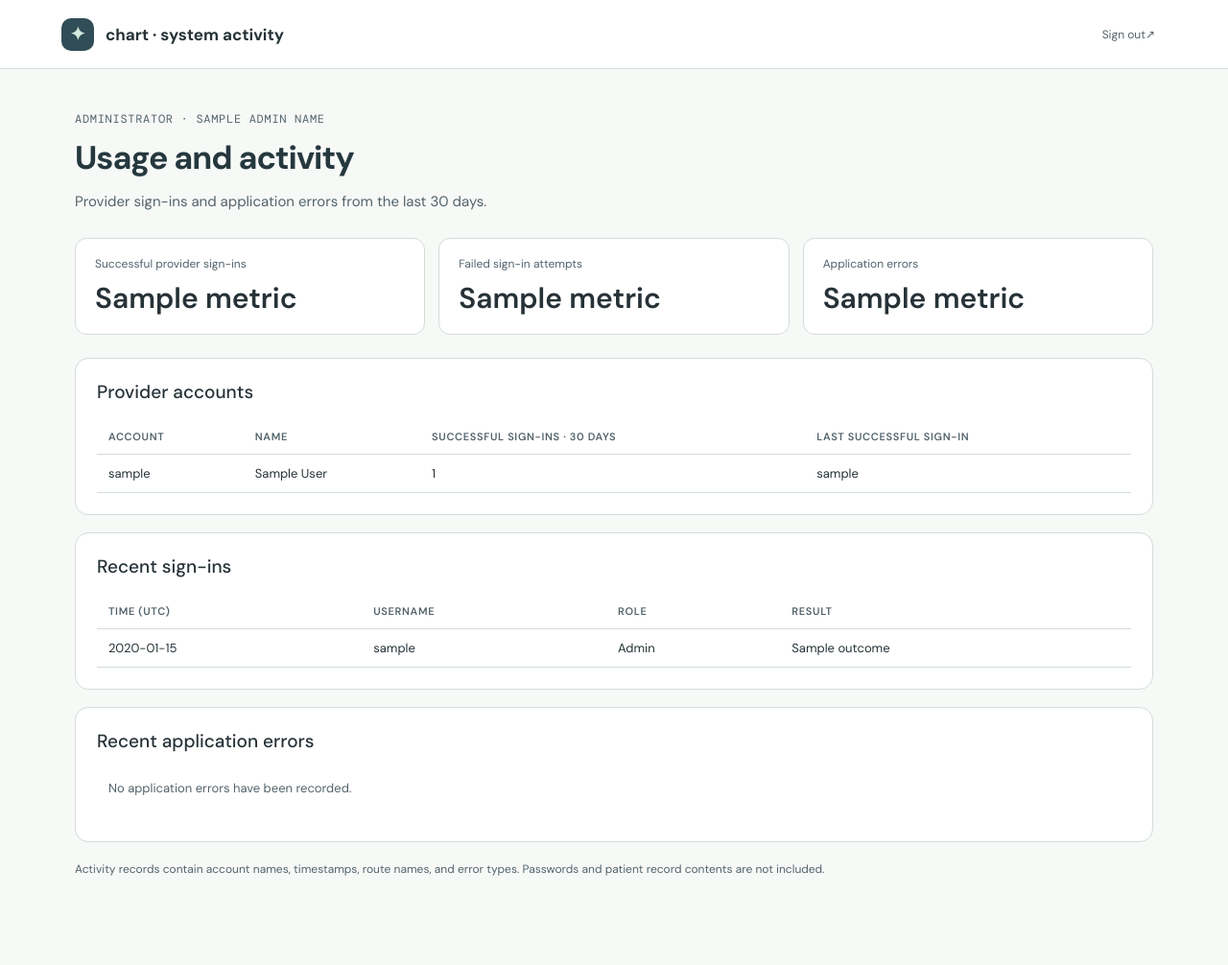
After one commit to jkomg/chart, a Flask app: template templates/admin.html in a window 1280 px wide. The commit adds this page. Shown: the whole page at 96% size. Run offline with Flask 3, Linux system fonts and the light colour scheme; the template is opened without the code that fills it: most values are stand-ins (such as "Sample title", 1, 10 or a date in 2020).

Commit message:
Add provider sign-in audit and admin dashboard

```diff
--- a/app.py
+++ b/app.py
@@ -11,6 +11,7 @@ from pathlib import Path
 import libsql
 from flask import Flask, Response, abort, jsonify, redirect, render_template, request, send_from_directory, session, url_for
 from google.cloud import storage as gcs
+from werkzeug.exceptions import HTTPException
 from werkzeug.utils import secure_filename
 
 import clinical
@@ -114,6 +115,27 @@ def init_db():
             documents TEXT NOT NULL DEFAULT '[]'
         )
     """)
+    conn.execute("""
+        CREATE TABLE IF NOT EXISTS admin_accounts (
+            username TEXT PRIMARY KEY,
+            password_hash TEXT NOT NULL,
+            display_name TEXT NOT NULL,
+            must_change_password INTEGER NOT NULL DEFAULT 1
+        )
+    """)
+    conn.execute("""
+        CREATE TABLE IF NOT EXISTS audit_events (
+            id INTEGER PRIMARY KEY,
+            created_at TEXT NOT NULL DEFAULT (datetime('now')),
+            username TEXT NOT NULL DEFAULT '',
+            actor_role TEXT NOT NULL,
+            event_type TEXT NOT NULL,
+            outcome TEXT NOT NULL,
+            endpoint TEXT NOT NULL DEFAULT '',
+            detail TEXT NOT NULL DEFAULT ''
+        )
+    """)
+    conn.execute("CREATE INDEX IF NOT EXISTS audit_events_recent ON audit_events (created_at, event_type, actor_role)")
     conn.commit()
     vitals.init_schema(conn)
     genetics.init_schema(conn)
@@ -175,6 +197,30 @@ def provider_account(username: str | None = None):
     ).fetchone()
 
 
+def admin_account(username: str | None = None):
+    username = username or session.get('user', '')
+    if not username:
+        return None
+    return get_db().execute(
+        'SELECT username, password_hash, display_name, must_change_password FROM admin_accounts WHERE username = ?',
+        (username,),
+    ).fetchone()
+
+
+def record_audit_event(username: str, actor_role: str, event_type: str, outcome: str,
+                       endpoint: str = '', detail: str = ''):
+    """Persist minimal operational events without passwords, request bodies, or patient details."""
+    try:
+        conn = get_db()
+        conn.execute(
+            'INSERT INTO audit_events (username, actor_role, event_type, outcome, endpoint, detail) VALUES (?, ?, ?, ?, ?, ?)',
+            (username[:80], actor_role[:20], event_type[:40], outcome[:20], endpoint[:120], detail[:120]),
+        )
+        conn.commit()
+    except Exception as error:
+        app.logger.error('Could not write operational audit event (%s)', type(error).__name__)
+
+
 def is_provider():
     return bool(session.get('role') == 'provider')
 
@@ -229,6 +275,45 @@ def enforce_provider_password_change():
     return None
 
 
+@app.before_request
+def enforce_admin_access():
+    if session.get('role') != 'admin':
+        return None
+    if request.endpoint in {'login', 'login_post', 'logout', 'change_password', 'change_password_post', 'admin_dashboard', 'static'}:
+        account = admin_account()
+        if not account:
+            session.clear()
+            return redirect(url_for('login'))
+        if account[3] and request.endpoint not in {'change_password', 'change_password_post', 'logout', 'static'}:
+            return redirect(url_for('change_password'))
+        return None
+    account = admin_account()
+    if not account:
+        session.clear()
+        if request.path.startswith('/api/'):
+            return jsonify({'error': 'unauthorized'}), 401
+        return redirect(url_for('login'))
+    if account[3]:
+        if request.path.startswith('/api/'):
+            return jsonify({'error': 'Change your password before continuing'}), 403
+        return redirect(url_for('change_password'))
+    if request.path.startswith('/api/'):
+        return jsonify({'error': 'Admin accounts cannot access patient data'}), 403
+    return redirect(url_for('admin_dashboard'))
+
+
+@app.errorhandler(Exception)
+def log_unhandled_error(error):
+    if isinstance(error, HTTPException):
+        return error
+    endpoint = request.endpoint or 'unmatched'
+    error_type = type(error).__name__
+    record_audit_event(session.get('user', ''), session.get('role', 'unknown'),
+                       'server_error', 'error', endpoint, error_type)
+    app.logger.error('Unhandled application error at endpoint %s (%s)', endpoint, error_type)
+    return render_template('error.html'), 500
+
+
 @app.context_processor
 def inject_context():
     user = session.get("user", "")
@@ -251,56 +336,108 @@ def login_post():
     password = request.form.get("password", "")
     account = provider_account(username)
     if account and check_password(password, account[1]):
+        record_audit_event(username, 'provider', 'login', 'success', 'login_post')
         session.clear()
         session.update(user=username, role='provider', patient=account[2])
         if account[4]:
             return redirect(url_for('change_password'))
         return redirect(url_for('dashboard'))
+    admin = admin_account(username)
+    if admin and check_password(password, admin[1]):
+        record_audit_event(username, 'admin', 'login', 'success', 'login_post')
+        session.clear()
+        session.update(user=username, role='admin')
+        if admin[3]:
+            return redirect(url_for('change_password'))
+        return redirect(url_for('admin_dashboard'))
     stored_hash = USERS.get(username, "")
     if stored_hash and check_password(password, stored_hash):
+        record_audit_event(username, 'owner', 'login', 'success', 'login_post')
         session.clear()
         session["user"] = username
         next_path = request.args.get("next", "")
         if not next_path.startswith("/") or next_path.startswith("//"):
             next_path = url_for("dashboard")
         return redirect(next_path)
+    attempted_role = 'provider' if account else 'admin' if admin else 'owner' if stored_hash else 'unknown'
+    record_audit_event(username, attempted_role, 'login', 'failure', 'login_post')
     return render_template("login.html", error="That login did not match. Check your username and password and try again."), 401
 
 
 @app.get('/change-password')
 def change_password():
-    if not is_provider():
+    if not is_provider() and session.get('role') != 'admin':
         return redirect(url_for('login'))
-    return render_template('change_password.html', error=None)
+    return render_template('change_password.html', error=None,
+                           account_kind='provider' if is_provider() else 'admin')
 
 
 @app.post('/change-password')
 def change_password_post():
-    if not is_provider():
+    if not is_provider() and session.get('role') != 'admin':
         return redirect(url_for('login'))
-    account = provider_account()
+    account = provider_account() if is_provider() else admin_account()
     current = request.form.get('current_password', '')
     new = request.form.get('new_password', '')
     confirm = request.form.get('confirm_password', '')
     if not account or not check_password(current, account[1]):
-        return render_template('change_password.html', error='Current password is incorrect.'), 400
+        return render_template('change_password.html', error='Current password is incorrect.',
+                               account_kind='provider' if is_provider() else 'admin'), 400
     if len(new) < 12:
-        return render_template('change_password.html', error='Choose a password with at least 12 characters.'), 400
+        return render_template('change_password.html', error='Choose a password with at least 12 characters.',
+                               account_kind='provider' if is_provider() else 'admin'), 400
     if new == current:
-        return render_template('change_password.html', error='Choose a password different from the temporary password.'), 400
+        return render_template('change_password.html', error='Choose a password different from the temporary password.',
+                               account_kind='provider' if is_provider() else 'admin'), 400
     if new != confirm:
-        return render_template('change_password.html', error='The new passwords do not match.'), 400
+        return render_template('change_password.html', error='The new passwords do not match.',
+                               account_kind='provider' if is_provider() else 'admin'), 400
     conn = get_db()
-    conn.execute('UPDATE provider_accounts SET password_hash = ?, must_change_password = 0 WHERE username = ?',
+    table = 'provider_accounts' if is_provider() else 'admin_accounts'
+    conn.execute(f'UPDATE {table} SET password_hash = ?, must_change_password = 0 WHERE username = ?',
                  (hash_password(new), session['user']))
     conn.commit()
-    return redirect(url_for('dashboard'))
+    return redirect(url_for('dashboard' if is_provider() else 'admin_dashboard'))
 
 
 @app.post("/logout")
 def logout():
     session.clear()
     return redirect(url_for("login"))
+
+
+@app.get('/admin')
+def admin_dashboard():
+    if not session.get('user') or session.get('role') != 'admin':
+        return redirect(url_for('login'))
+    conn = get_db()
+    metrics = conn.execute("""
+        SELECT
+          SUM(CASE WHEN event_type = 'login' AND actor_role = 'provider' AND outcome = 'success' THEN 1 ELSE 0 END),
+          SUM(CASE WHEN event_type = 'login' AND outcome = 'failure' THEN 1 ELSE 0 END),
+          SUM(CASE WHEN event_type = 'server_error' THEN 1 ELSE 0 END)
+        FROM audit_events WHERE created_at >= datetime('now', '-30 days')
+    """).fetchone()
+    providers = conn.execute("""
+        SELECT p.username, p.display_name,
+          SUM(CASE WHEN e.event_type = 'login' AND e.outcome = 'success'
+                   AND e.created_at >= datetime('now', '-30 days') THEN 1 ELSE 0 END),
+          MAX(CASE WHEN e.event_type = 'login' AND e.outcome = 'success' THEN e.created_at END)
+        FROM provider_accounts p LEFT JOIN audit_events e ON e.username = p.username AND e.actor_role = 'provider'
+        GROUP BY p.username, p.display_name ORDER BY p.display_name
+    """).fetchall()
+    activity = conn.execute("""
+        SELECT created_at, username, actor_role, outcome FROM audit_events
+        WHERE event_type = 'login' AND actor_role IN ('provider', 'owner', 'admin')
+        ORDER BY id DESC LIMIT 100
+    """).fetchall()
+    errors = conn.execute("""
+        SELECT created_at, endpoint, detail FROM audit_events
+        WHERE event_type = 'server_error' ORDER BY id DESC LIMIT 100
+    """).fetchall()
+    return render_template('admin.html', metrics=tuple(int(v or 0) for v in metrics),
+                           providers=providers, activity=activity, errors=errors,
+                           admin_name=admin_account()[2])
 
 
 @app.get("/")
--- /dev/null
+++ b/templates/admin.html
@@ -0,0 +1,63 @@
+<!doctype html>
+<html lang="en">
+<head>
+  <meta charset="utf-8"><meta name="viewport" content="width=device-width, initial-scale=1">
+  <title>Chart — system activity</title>
+  <link rel="stylesheet" href="{{ url_for('static', filename='app.css') }}">
+  <style>
+    .admin-shell{min-height:100vh;background:var(--paper)}
+    .admin-topbar{height:72px;display:flex;align-items:center;justify-content:space-between;padding:0 max(5vw,24px);border-bottom:1px solid var(--line);background:#fff}
+    .admin-brand{display:flex;align-items:center;gap:12px;color:var(--ink);font-size:17px;font-weight:700}
+    .admin-brand .brand-mark{width:34px;height:34px}
+    .admin-main{max-width:1180px;margin:0 auto;padding:44px 28px 80px}
+    .admin-metrics{display:grid;grid-template-columns:repeat(3,minmax(0,1fr));gap:14px;margin:24px 0}
+    .admin-stat{background:#fff;border:1px solid var(--line);border-radius:12px;padding:18px 20px}
+    .admin-stat span{display:block;color:var(--muted);font-size:12px}
+    .admin-stat strong{display:block;margin-top:8px;color:var(--ink);font-size:30px;font-weight:600}
+    .admin-panel{margin:18px 0;padding:22px;background:#fff;border:1px solid var(--line);border-radius:14px;overflow:auto}
+    .admin-panel h2{margin:0 0 16px;font-size:19px;font-weight:500;color:var(--ink)}
+    .admin-table{width:100%;border-collapse:collapse;text-align:left;font-size:13px}
+    .admin-table th,.admin-table td{padding:11px 12px;border-bottom:1px solid var(--line);vertical-align:top}
+    .admin-table th{font-size:11px;text-transform:uppercase;letter-spacing:.06em;color:var(--muted);font-weight:600}
+    .admin-table td{color:var(--ink)}
+    .admin-empty{padding:12px;color:var(--muted);font-size:13px}
+    .admin-note{font-size:12px;color:var(--muted);margin-top:20px}
+    @media(max-width:680px){.admin-metrics{grid-template-columns:1fr}.admin-main{padding:30px 16px}.admin-table{min-width:530px}}
+  </style>
+</head>
+<body>
+  <div class="admin-shell">
+    <header class="admin-topbar">
+      <div class="admin-brand"><span class="brand-mark small">✦</span><span>chart · system activity</span></div>
+      <form method="post" action="{{ url_for('logout') }}"><button class="logout-button" type="submit">Sign out <span>↗</span></button></form>
+    </header>
+    <main class="admin-main">
+      <div class="page-heading"><div><p class="eyebrow">ADMINISTRATOR · {{ admin_name }}</p><h1>Usage and activity</h1><p class="subtitle">Provider sign-ins and application errors from the last 30 days.</p></div></div>
+      <section class="admin-metrics" aria-label="Last 30 days">
+        <article class="admin-stat"><span>Successful provider sign-ins</span><strong>{{ metrics[0] }}</strong></article>
+        <article class="admin-stat"><span>Failed sign-in attempts</span><strong>{{ metrics[1] }}</strong></article>
+        <article class="admin-stat"><span>Application errors</span><strong>{{ metrics[2] }}</strong></article>
+      </section>
+      <section class="admin-panel">
+        <h2>Provider accounts</h2>
+        {% if providers %}<table class="admin-table"><thead><tr><th>Account</th><th>Name</th><th>Successful sign-ins · 30 days</th><th>Last successful sign-in</th></tr></thead><tbody>
+        {% for username, display_name, login_count, last_login in providers %}<tr><td>{{ username }}</td><td>{{ display_name }}</td><td>{{ login_count or 0 }}</td><td>{{ last_login or 'No successful sign-in recorded' }}</td></tr>{% endfor %}
+        </tbody></table>{% else %}<p class="admin-empty">No provider accounts have been created.</p>{% endif %}
+      </section>
+      <section class="admin-panel">
+        <h2>Recent sign-ins</h2>
+        {% if activity %}<table class="admin-table"><thead><tr><th>Time (UTC)</th><th>Username</th><th>Role</th><th>Result</th></tr></thead><tbody>
+        {% for created_at, username, role, outcome in activity %}<tr><td>{{ created_at }}</td><td>{{ username }}</td><td>{{ role|capitalize }}</td><td>{{ outcome|capitalize }}</td></tr>{% endfor %}
+        </tbody></table>{% else %}<p class="admin-empty">No sign-in activity has been recorded yet.</p>{% endif %}
+      </section>
+      <section class="admin-panel">
+        <h2>Recent application errors</h2>
+        {% if errors %}<table class="admin-table"><thead><tr><th>Time (UTC)</th><th>Application route</th><th>Error type</th></tr></thead><tbody>
+        {% for created_at, endpoint, detail in errors %}<tr><td>{{ created_at }}</td><td>{{ endpoint }}</td><td>{{ detail }}</td></tr>{% endfor %}
+        </tbody></table>{% else %}<p class="admin-empty">No application errors have been recorded.</p>{% endif %}
+      </section>
+      <p class="admin-note">Activity records contain account names, timestamps, route names, and error types. Passwords and patient record contents are not included.</p>
+    </main>
+  </div>
+</body>
+</html>
--- a/templates/change_password.html
+++ b/templates/change_password.html
@@ -10,7 +10,7 @@
     <div class="brand-mark">✦</div>
     <p class="eyebrow">FIRST SIGN IN</p>
     <h1>Choose a new password</h1>
-    <p class="login-copy">Set a private password for your provider account before opening Mia’s chart.</p>
+    <p class="login-copy">Set a private password for your {{ account_kind|default('provider') }} account before continuing.</p>
     {% if error %}<p class="form-error" role="alert">{{ error }}</p>{% endif %}
     <form method="post" class="login-form" autocomplete="on">
       <label>Temporary password<input name="current_password" type="password" autocomplete="current-password" required autofocus></label>
--- /dev/null
+++ b/templates/error.html
@@ -0,0 +1,5 @@
+<!doctype html>
+<html lang="en">
+<head><meta charset="utf-8"><meta name="viewport" content="width=device-width, initial-scale=1"><title>Chart — temporary error</title><link rel="stylesheet" href="{{ url_for('static', filename='app.css') }}"></head>
+<body><main class="login-card"><div class="brand-mark">✦</div><p class="eyebrow">TEMPORARY ERROR</p><h1>We couldn’t load this page</h1><p class="login-copy">The application recorded the error. Please try again.</p><a class="primary-button" href="{{ url_for('login') }}">Return to sign in</a></main></body>
+</html>
```
Also changed, not shown: tests/test_dashboard.py (+36 -0 lines).
